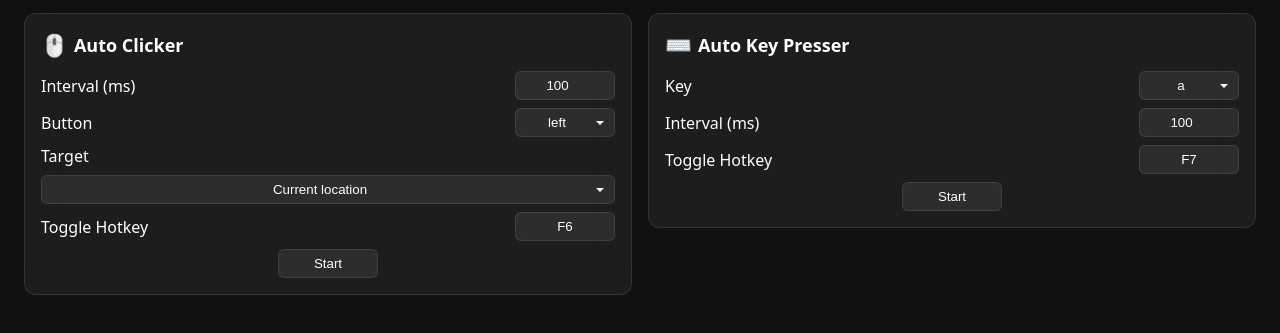
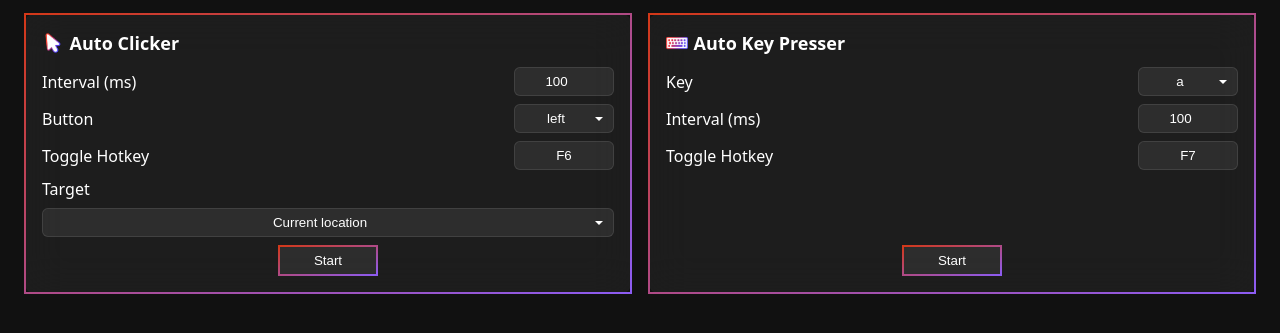
Before and after one commit to darkharasho/AutoMancer, an Electron app: page index.html in a window 1280 px wide. Shown: the part 35-368 px from the top of the page. Drawn offline with Linux system fonts and the light colour scheme; no server answers.

Commit message:
style: update UI layout and assets

```diff
--- a/index.html
+++ b/index.html
@@ -39,13 +39,14 @@
       display: grid;
       gap: 16px;
       grid-template-columns: repeat(2, 1fr);
-      align-items: start;
+      align-items: stretch;
       box-sizing: border-box;
     }
     .card {
       background: var(--bg);
       backdrop-filter: blur(20px);
-      border: 1px solid var(--border);
+      border: 2px solid transparent;
+      border-image: linear-gradient(to bottom right, #D33818, #8c5cf3) 1;
       border-radius: 12px;
       padding: 16px;
       display: flex;
@@ -63,7 +64,8 @@
     }
 
     .icon {
-      font-size: 1.2em;
+      width: 1.2em;
+      height: 1.2em;
     }
     label {
       display: flex;
@@ -152,6 +154,8 @@
     }
     .actions button {
       width: var(--field-width);
+      border: 2px solid transparent;
+      border-image: linear-gradient(to bottom right, #D33818, #8c5cf3) 1;
     }
     button {
       flex: 0 0 auto;
@@ -201,7 +205,7 @@
   <header><img src="images/AutoMancer.png" alt="AutoMancer logo" />AutoMancer</header>
   <main>
     <section class="card">
-      <h2><span class="icon">🖱️</span>Auto Clicker</h2>
+      <h2><img src="images/cursor.png" alt="" class="icon" />Auto Clicker</h2>
       <label>
         Interval (ms)
         <input id="clickInterval" type="number" value="100" min="1" />
@@ -214,6 +218,10 @@
           <option value="right">right</option>
         </select>
       </label>
+      <label>
+        Toggle Hotkey
+        <button id="clickHotkeyBtn" class="hotkey-btn">F6</button>
+      </label>
       <label>Target</label>
       <select id="clickTarget">
         <option value="current">Current location</option>
@@ -224,16 +232,12 @@
         <input id="coordY" type="number" value="0" placeholder="Y" />
         <button id="pickCoord" class="icon-btn" title="Pick location">⌖</button>
       </div>
-      <label>
-        Toggle Hotkey
-        <button id="clickHotkeyBtn" class="hotkey-btn">F6</button>
-      </label>
       <div class="actions">
         <button id="toggleClicker">Start</button>
       </div>
     </section>
     <section class="card">
-      <h2><span class="icon">⌨️</span>Auto Key Presser</h2>
+      <h2><img src="images/keyboard.png" alt="" class="icon" />Auto Key Presser</h2>
       <label>
         Key
         <select id="key"></select>
```
